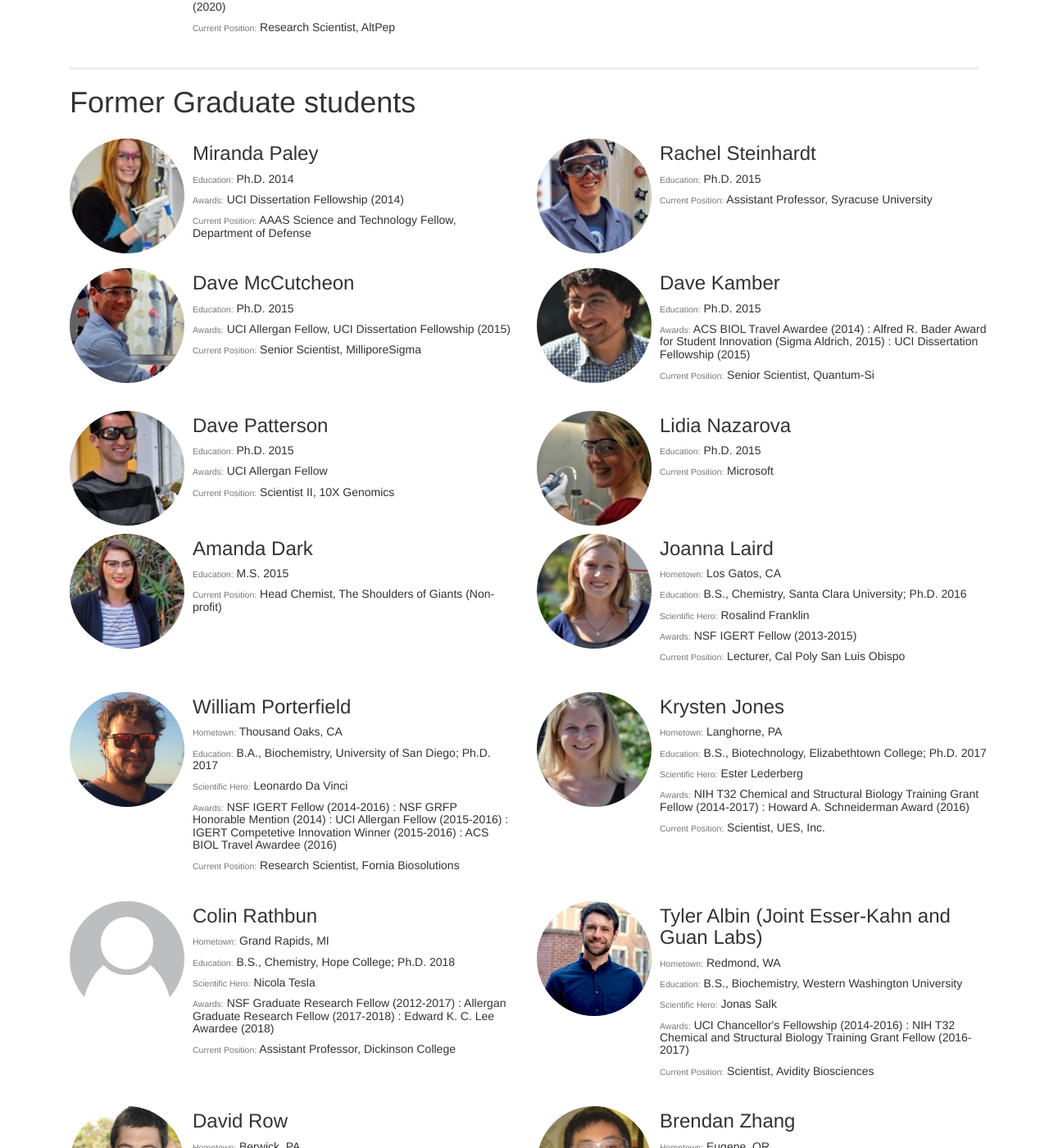
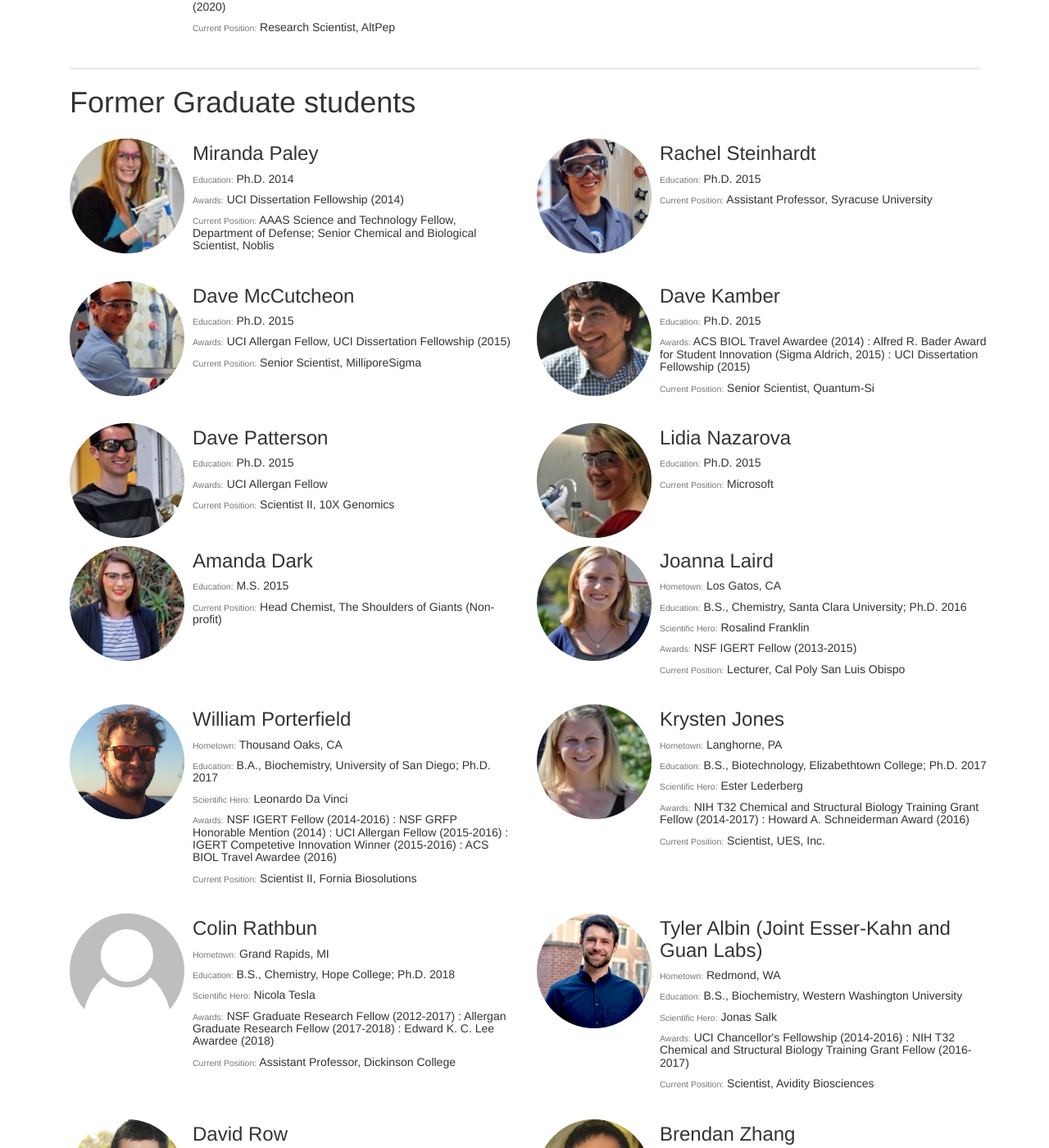
Before and after one commit to c-bun/Prescher-Lab-Site, a Jekyll site: the page built from alumni.html, in a window 1280 px wide and 1400 px high, scrolled down 1203 px. Shown: the whole window at 82% size. Built offline with Jekyll 4.4.1, drawn with Linux system fonts in a browser that asks for light colours; some of the changed text lies outside the part shown.

Commit message:
PrescherLab_December2022_Update2

```diff
--- a/_data/group.csv
+++ b/_data/group.csv
@@ -7,7 +7,7 @@
 Amanda,Murphy,former_postdoc,"Lacey, WA","B.A., Chemistry & B.S., Plastics Engineering Technology, Western Washington University; Ph.D., Organic Chemistry, University of California, Berkeley; Postdoctoral Scholar, Biomedical Engineering, Tufts University",,NIH Ruth L. Kirschstein National Service Research Award Postdoctoral Fellowship (2007-2009) : Cottrell College Science Award (2014),"Professor, Chemistry, Western Washington University : NSF-REU Director, Chemistry, Western Washington University : Visiting Associate Researcher, Chemistry, University of California, Irvine"
 Alicia,Mangubat-Medina,former_postdoc,"Seattle, WA","B.S., Biochemistry, Western Washington University; Ph.D., Chemistry, Rice University",Carolyn Bertozzi,George Hewitt Medical Research Postdoctoral Fellow (2020),"Research Scientist, AltPep"
 Jenn,Prescher,boss,"Blue Earth, MN",,"Frederick Sanger, Rolf Huisgen, Stephen Kent",ACS Arthur C. Cope Scholar Award (2022) : Paul Allen Distinguished Investigator (2021) : ACS Women in Chemistry Rising Star (2016) : Thieme Chemistry Journal Award (2016) : Novartis Early Career Award in Organic Chemistry (2015) : Camille and Henry Dreyfus Teacher-Scholar (2015) : Alfred P. Sloan Research Fellowship (2015) : NSF CAREER Award (2014) : Cottrell Scholar (2014) : Kavli Fellow (2014) : UCI Outstanding Contributions to Undergraduate Education Award (2013),
-Miranda,Paley,former_graduate,,Ph.D. 2014,,UCI Dissertation Fellowship (2014),"AAAS Science and Technology Fellow, Department of Defense"
+Miranda,Paley,former_graduate,,Ph.D. 2014,,UCI Dissertation Fellowship (2014),"AAAS Science and Technology Fellow, Department of Defense; Senior Chemical and Biological Scientist, Noblis "
 Rachel,Steinhardt,former_graduate,,Ph.D. 2015,,,"Assistant Professor, Syracuse University"
 Dave,McCutcheon,former_graduate,,Ph.D. 2015,,"UCI Allergan Fellow, UCI Dissertation Fellowship (2015)","Senior Scientist, MilliporeSigma"
 Dave,Kamber,former_graduate,,Ph.D. 2015,,"ACS BIOL Travel Awardee (2014) : Alfred R. Bader Award for Student Innovation (Sigma Aldrich, 2015) : UCI Dissertation Fellowship (2015)","Senior Scientist, Quantum-Si"
@@ -15,12 +15,12 @@
 Lidia,Nazarova,former_graduate,,Ph.D. 2015,,,Microsoft
 Amanda,Dark,former_graduate,,M.S. 2015,,,"Head Chemist, The Shoulders of Giants (Non-profit)"
 Joanna,Laird,former_graduate,"Los Gatos, CA","B.S., Chemistry, Santa Clara University; Ph.D. 2016",Rosalind Franklin,NSF IGERT Fellow (2013-2015),"Lecturer, Cal Poly San Luis Obispo"
-William,Porterfield,former_graduate,"Thousand Oaks, CA","B.A., Biochemistry, University of San Diego; Ph.D. 2017",Leonardo Da Vinci,NSF IGERT Fellow (2014-2016) : NSF GRFP Honorable Mention (2014) : UCI Allergan Fellow (2015-2016) : IGERT Competetive Innovation Winner (2015-2016) : ACS BIOL Travel Awardee (2016),"Research Scientist, Fornia Biosolutions"
+William,Porterfield,former_graduate,"Thousand Oaks, CA","B.A., Biochemistry, University of San Diego; Ph.D. 2017",Leonardo Da Vinci,NSF IGERT Fellow (2014-2016) : NSF GRFP Honorable Mention (2014) : UCI Allergan Fellow (2015-2016) : IGERT Competetive Innovation Winner (2015-2016) : ACS BIOL Travel Awardee (2016),"Scientist II, Fornia Biosolutions"
 Krysten,Jones,former_graduate,"Langhorne, PA","B.S., Biotechnology, Elizabethtown College; Ph.D. 2017",Ester Lederberg,NIH T32 Chemical and Structural Biology Training Grant Fellow (2014-2017) : Howard A. Schneiderman Award (2016),"Scientist, UES, Inc."
 Colin,Rathbun,former_graduate,"Grand Rapids, MI","B.S., Chemistry, Hope College; Ph.D. 2018",Nicola Tesla,NSF Graduate Research Fellow (2012-2017) : Allergan Graduate Research Fellow (2017-2018) : Edward K. C. Lee Awardee (2018),"Assistant Professor, Dickinson College"
 Tyler,Albin (Joint Esser-Kahn and Guan Labs),former_graduate,"Redmond, WA","B.S., Biochemistry, Western Washington University",Jonas Salk,UCI Chancellor's Fellowship (2014-2016) : NIH T32 Chemical and Structural Biology Training Grant Fellow (2016-2017),"Scientist, Avidity Biosciences"
-David,Row,former_graduate,"Berwick, PA","B.S., Biochemistry, Western Washington University; Ph.D. 2018",Ronald Breslow,"NSF GRFP Honorable Mention (2015) : Michael E. Gebel Award (UCI, 2015) : NSF Graduate Research Fellow (2016) : Genentech Graduate Student Research Awardee (2018)","Protein Engineer, Merck"
-Brendan,Zhang,former_graduate,"Eugene, OR","B.A., Chemistry, Willamette University; Ph.D. 2018",Frederick Sanger,"GAANN Fellow (UCI, 2013-2015) : ACS BIOL Travel Awardee (2016)",CTK Biotech
+David,Row,former_graduate,"Berwick, PA","B.S., Biochemistry, Western Washington University; Ph.D. 2018",Ronald Breslow,"NSF GRFP Honorable Mention (2015) : Michael E. Gebel Award (UCI, 2015) : NSF Graduate Research Fellow (2016) : Genentech Graduate Student Research Awardee (2018)","Senior Scientist, Merck"
+Brendan,Zhang,former_graduate,"Eugene, OR","B.A., Chemistry, Willamette University; Ph.D. 2018",Frederick Sanger,"GAANN Fellow (UCI, 2013-2015) : ACS BIOL Travel Awardee (2016)","Scientist, Diazyme Laboratories"
 Sean,Nguyen,former_graduate,"Saugus, MA","B.S., Chemical Biology, UC Berkeley",Tu Youyou,NSF GRFP Honorable Mention (2016) : ACS BIOL Travel Awardee (2018) : Allergan Graduate Research Fellow (2019) : F. Sherwood Rowland Graduate Research Fellow (2019-2020) : Harold W. Moore Award (2020),"Scientist, FDA"
 Zi,Yao,former_graduate,"Hayward, CA","B.S., Chemistry, UC Davis; Ph.D. 2021",Arnold O. Beckman,NSF GRFP Honorable Mention (2016) : NSF IGERT Fellow (2016-2018) : NSF Graduate Research Fellow (2017-2020) : ACS BIOL Travel Awardee (2018) : UCI Dissertation Fellowship (2021) : Edward K. C. Lee Awardee (2021),"Postdoc, Wells Lab, UCSF"
 Sierra,Williams,former_graduate,"Capitol Heights, MD","B.S., Chemistry, Temple University; Ph.D. 2021",Marie M. Daly,NSF IGERT Fellow (2017-2019) : NSF Graduate Research Fellow (2018-2021) : Graduate Award for Departmental Fellowship (2021) : Jacqueline Smitrovich Prize (2021),"Assistant Professor, Chemistry, Keck Science "
@@ -45,7 +45,7 @@
 Nima,Singh,former_undergrad,"Sacramento, CA","B.S., Neurobiology",My Dad,UROP Fellow (2018-2019) : UROP Summer Fellowship (2018) : Allergan Summer Fellow (2018) : UROP Fellow (2019-2020),
 Paola,Santibanez,former_undergrad,"Huancayo, Peru","B.S., Chemistry",,UROP Fellow (2018-2019),
 Danica,Resurreccion,former_undergrad,"Bulacan, Philippines","B.S., Public Health Sciences, UC Irvine (2018)",Zach Reinert,UROP Summer Fellowship (2018) : Allergan Summer Fellow (2018) : UROP Fellow (2019-2020),
-Kevin,Ng,former_graduate,"Walnut, CA","B.S., Biochemistry and Cell Biology, UC San Diego; M.S., Biology, UC San Diego",Stephen Hawking,Beall Innovation Award Recipient (2022),
+Kevin,Ng,former_graduate,"Walnut, CA","B.S., Biochemistry and Cell Biology, UC San Diego; M.S., Biology, UC San Diego",Stephen Hawking,Beall Innovation Award Recipient (2022),"Scientist, Novaglia"
 Buvan,Sathishkumar,former_undergrad,"Las Vegas, NV","B.S., Chemistry, UC Irvine",Marie Curie,UROP Fellow (2019-2020) : UROP Fellow (2020-2021),
 Sabrina,Tran,former_undergrad,"Aliso Viejo, CA","B.S., Biological Sciences",Sven Seldinger,UROP Fellow (2019-2020) : UCI SURP Fellow (2019) : UROP Fellow (2020-2021),
 Kevin,Jung,former_undergrad,"Seoul, Korea","B.S., Chemistry, UC Irvine (2018)",Alexander Flemming,,
@@ -63,12 +63,12 @@
 Katherine,Townsend,graduate,"Middlebury, VT","B.S., Chemistry, Bucknell University",Friedlieb Ferdinand Runge,NSF GRFP Honorable Mention (2021) ,
 Zachary,Torrey,graduate,"Salisbury, MD","B.S., Chemistry (Biochemistry Concentration), George Mason University ",Jonas Salk,,
 Lila,Halbers,graduate,"Anaheim Hills, CA","B.A., Chemistry, UC Santa Barbara; M.S., Clinical and Experimental Therapeutics, USC",Rosalind Franklin,Vertex Fellow (2022),
-Justin,Kwon,undergrad,"Irvine, CA","B.S., Chemistry (Chemical Biology Concentration)",Antoine Lavoisier,Beckman Scholar (2022-2023),
+Justin,Kwon,undergrad,"Irvine, CA","B.S., Chemistry (Chemical Biology Concentration)",Antoine Lavoisier,UROP Fellow (2022); Beckman Scholar (2022-2023),
 Suha,Tanaz,undergrad,"Moorpark, CA","B.S., Chemistry",Leonardo Da Vinci,Allergan Summer Research Fellow (2022) : UROP Fellow (2022),
 Dylan,Tran,former_undergrad,"Aliso Viejo, CA","B.S., Biological Sciences",Kary Mullis,,
 Yeonseong (Catherine),Seo,graduate,"Gwacheon, Republic of Korea","B.S., Molecular Genetics; B.A., Chemistry, University of Rochester",Rosalind Franklin,,
 Erin,Fuller,graduate,"Encinitas, CA","B.S., Biochemistry, UC Los Angeles ",Dorothy Hodgkin,,
 Tanya,Hadjian,graduate,"Glendale, CA","B.S., Chemistry, UC Los Angeles ",Elisabeth Bik,,
 Julia,Balsamo,graduate,"Santa Rosa, CA","B.S., Chemistry, UC Santa Barbara",Marie Curie,,
-Juliann,Tyler,undergrad,"Studio City, CA","B.S., Pharmaceutical Sciences",Alice Hamilton,,
-Tanvi,Sondhi,undergrad,"Fremont, CA","B.S., Chemistry",Katherine Johnson,,
+Juliann,Tyler,undergrad,"Studio City, CA","B.S., Pharmaceutical Sciences",Alice Hamilton,UROP Fellow (2022-2023),
+Tanvi,Sondhi,undergrad,"Fremont, CA","B.S., Chemistry",Katherine Johnson,UROP Fellow (2022-2023),
--- a/_data/publications.csv
+++ b/_data/publications.csv
@@ -1,4 +1,5 @@
 number,authors,title,journal,year,volume,pages,note,link
+78,"Dorn, R. S.; Prescher, J. A.",Bioorthogonal phosphines: then and now,Israel Journal of Chemistry,2022,e202200070,,,https://onlinelibrary.wiley.com/doi/10.1002/ijch.202200070
 77,"Brennan, C. K.; Yao, Z. W.; Ionkina, A. A.; Rathbun, C. M.; Sathishkumar, B.; Prescher, J. A. ",Multiplexed bioluminescence imaging with a substrate unmixing platform,Cell Chem. Biol. ,2022,29,1649-1660,,https://www.sciencedirect.com/science/article/pii/S2451945622003580
 76,"Ramirez-Corona, B. A.*; Love, A. C.*; Chandrasekaran, S.; Prescher, J. A.; Wunderlich, Z. ",Longitudinal monitoring of individual infection progression in Drosophila melanogaster,iScience,2022,25,,(Originally uploaded to BioRxiv: https://www.biorxiv.org/content/10.1101/2021.08.17.456698v1),https://www.sciencedirect.com/science/article/pii/S2589004222016509#!
 75,"Li, Enya; Brennan, C. K.; Ramirez, A.; Tucker, J. A.; Butkovich, N.; Meli, V. S.; Ionkina, A. A.; Nelson, E. L.; Prescher, J. A.; Wang, S.-W.",Macromolecular assembly of bioluminescent protein nanoparticles for enhanced imaging,Materials Today Bio.,2022,17,,,https://www.sciencedirect.com/science/article/pii/S2590006422002538
--- a/_posts/2022-01-01-2022-News.markdown
+++ b/_posts/2022-01-01-2022-News.markdown
@@ -4,6 +4,10 @@
 categories: group_update
 ---
 #### December 2022
+- Happy holidays! We celebrated with a fun holiday [group dinner](https://www.flickr.com/photos/194141943@N06).
+- Congrats to Tanvi and Jules! They both were selected to receive UROP funding for their research projects!
+- Jenn attended the Nobel festivities in Stockholm, Sweden to celebrate and honor Carolyn's Nobel Prize! Check out these awesome [photos](https://www.flickr.com/photos/194141943@N06).
+- Robby's perspective piece on bioorthogonal phosphines is now out in print. Check it out in the [Israel Journal of Chemistry](https://onlinelibrary.wiley.com/doi/full/10.1002/ijch.202200070).
 - Congrats to Kat! She was selected for a medical writing internship at Gilead.
 
 #### November 2022
```
